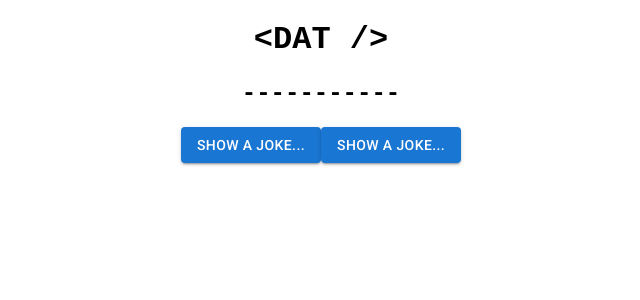
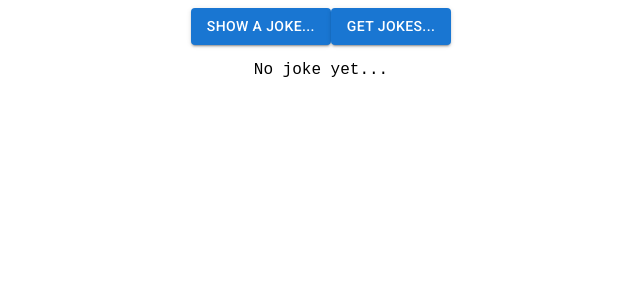
Before and after one commit to JakubKoutDev/react-chuck-norris-jokes-app, a React (Vite) app: page / in a window 1280 px wide. Shown: the top 300 px of the page, without its empty margins (319-959 px from the left). Built offline with nearby package versions, Linux system fonts and the light colour scheme.

Commit message:
Implement display of jokes after a 3 second interval toggle
Create a custom hook that checks connection

```diff
--- a/src/App.tsx
+++ b/src/App.tsx
@@ -1,37 +1,60 @@
-// import React from "react";
 import "./styles.css";
-import {useState} from "react";
+import {useEffect, useRef, useState} from "react";
 import {Button} from "@mui/material";
 import React from "react";
+import {useOnlineStatus} from "./util/check-online-status.util.ts";
+import {getJoke} from "./api/get-random-joke.api.ts";
+import type {JokeApiResponse} from "./interface/joke-api-response.interface.ts";
 
-export const apiUrl = "https://api.chucknorris.io/jokes/random"
 
 export default function App() {
-    const [joke, setJoke] = useState({
-        value: undefined
-    })
-    const [jokesDisplay, toggleJokesDisplay] = useState(false)
+    const [joke, setJoke] = useState<JokeApiResponse | null>(null)
+    const [isJokeIntervalRunning, setIsJokeIntervalRunning] = useState(false);
 
-    const setIntervalHandler = () => {
-        setInterval(() => {
-            console.log("dddddd")
-            toggleJokesDisplay(!jokesDisplay)
-        }, 3000)
+    useEffect(() => {
+        if (!isJokeIntervalRunning) return;
+
+        void fetchAndSetJoke();
+
+        const id = setInterval(fetchAndSetJoke, 3000);
+
+        return () => clearInterval(id);
+    }, [isJokeIntervalRunning]);
+
+    const isOnline = useOnlineStatus()
+
+    let jokeSectionContent;
+
+    const handleJokeIntervalDisplayClick = () => {
+        setIsJokeIntervalRunning(prev => !prev);
+    };
+
+    const fetchAndSetJoke = async () => {
+        try {
+            const data = await getJoke();
+            setJoke(data);
+        } catch (e) {
+            console.error(e);
+        }
+    };
+
+    const handleGetRandomJokeClick = async () => {
+        await fetchAndSetJoke()
     }
-    const getJoke = () => {
-        fetch(apiUrl)
-            .then(r => r.json())
-            .then(data => {
-                setJoke(data);
-            });
-    };
+
+    if (!isOnline) {
+        jokeSectionContent = <p>No connection</p>;
+    } else if (!joke) {
+        jokeSectionContent = <p>No joke yet...</p>;
+    } else {
+        jokeSectionContent = <p>{joke.value}</p>;
+    }
+
     return (
         <div className="App">
-            <h1>&lt;DAT /&gt;</h1>
-            <h2>-----------</h2>
-            <Button variant="contained" onClick={getJoke} color="primary">Show a joke...</Button>
-            <Button variant="contained" onClick={setIntervalHandler} color="primary">Show a joke...</Button>
-            {joke.value && <p>{joke.value}</p>}
+            <Button variant="contained" onClick={handleGetRandomJokeClick} color="primary">Show a joke...</Button>
+            <Button variant="contained" onClick={handleJokeIntervalDisplayClick} color="primary">Get jokes...</Button>
+            {jokeSectionContent}
         </div>
     );
 }
--- /dev/null
+++ b/src/api/get-random-joke.api.ts
@@ -0,0 +1,7 @@
+import {apiJokesRandom} from "../constants/api.ts";
+import type {JokeApiResponse} from "../App.tsx";
+
+export const getJoke = async (): Promise<JokeApiResponse> => {
+    const r = await fetch(apiJokesRandom);
+    return await r.json();
+};
--- /dev/null
+++ b/src/constants/api.ts
@@ -0,0 +1 @@
+export const apiJokesRandom = "https://api.chucknorris.io/jokes/random"
--- /dev/null
+++ b/src/interface/joke-api-response.interface.ts
@@ -0,0 +1,6 @@
+export interface JokeApiResponse {
+    id: number;
+    icon_url: string;
+    url: string;
+    value: string
+}
--- /dev/null
+++ b/src/util/check-online-status.util.ts
@@ -0,0 +1,23 @@
+import {useEffect, useState} from "react";
+
+export function useOnlineStatus() {
+    const [isOnline, setIsOnline] = useState(true);
+
+    useEffect(() => {
+        function handleOnline() {
+            setIsOnline(true);
+        }
+
+        function handleOffline() {
+            setIsOnline(false);
+        }
+
+        window.addEventListener('online', handleOnline);
+        window.addEventListener('offline', handleOffline);
+        return () => {
+            window.removeEventListener('online', handleOnline);
+            window.removeEventListener('offline', handleOffline);
+        };
+    }, []);
+    return isOnline;
+}
```
